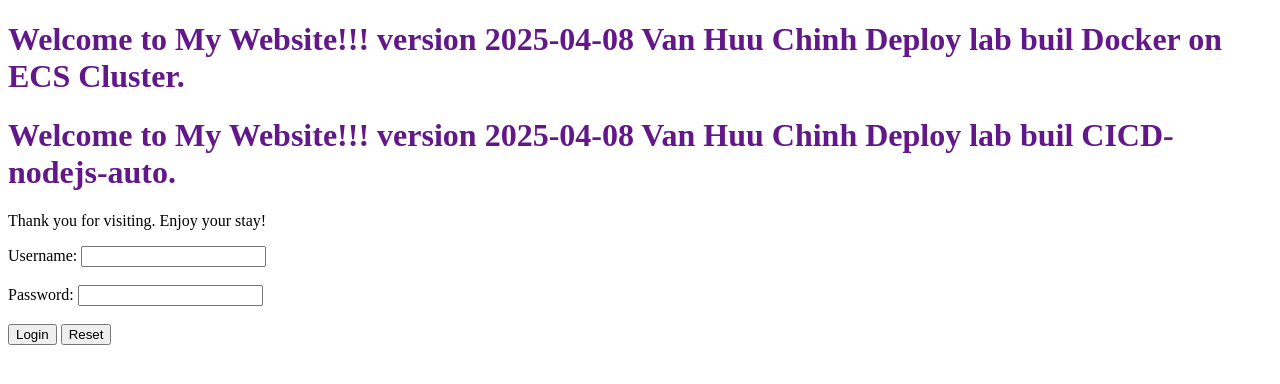
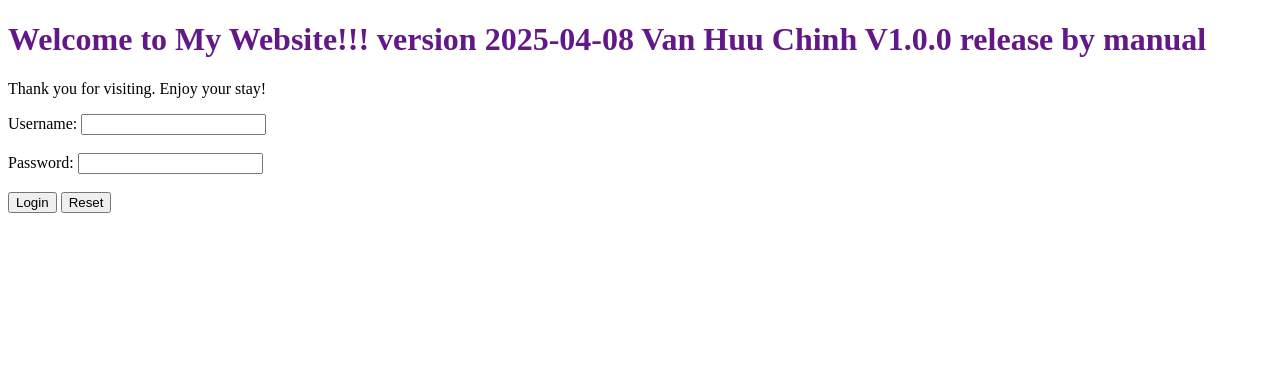
Before and after one commit to vanchinh55/nodejs-random-colors, a website: page public/index.html in a window 1280 px wide. Drawn offline with Linux system fonts and the light colour scheme.

Commit message:
V1.0.0 release by manual

```diff
--- a/public/index.html
+++ b/public/index.html
@@ -7,8 +7,7 @@
 </head>
 
 <body>
-    <h1 id="welcome" style="color: #631889;">Welcome to My Website!!! version 2025-04-08  Van Huu Chinh Deploy lab buil Docker on ECS Cluster.</h1>
-    <h1 id="welcome" style="color: #631889;">Welcome to My Website!!! version 2025-04-08  Van Huu Chinh Deploy lab buil CICD-nodejs-auto.</h1>
+    <h1 id="welcome" style="color: #631889;">Welcome to My Website!!! version 2025-04-08  Van Huu Chinh V1.0.0 release by manual</h1>
     <p>Thank you for visiting. Enjoy your stay!</p>
 
     <form action="/api/login" method="POST">
```
